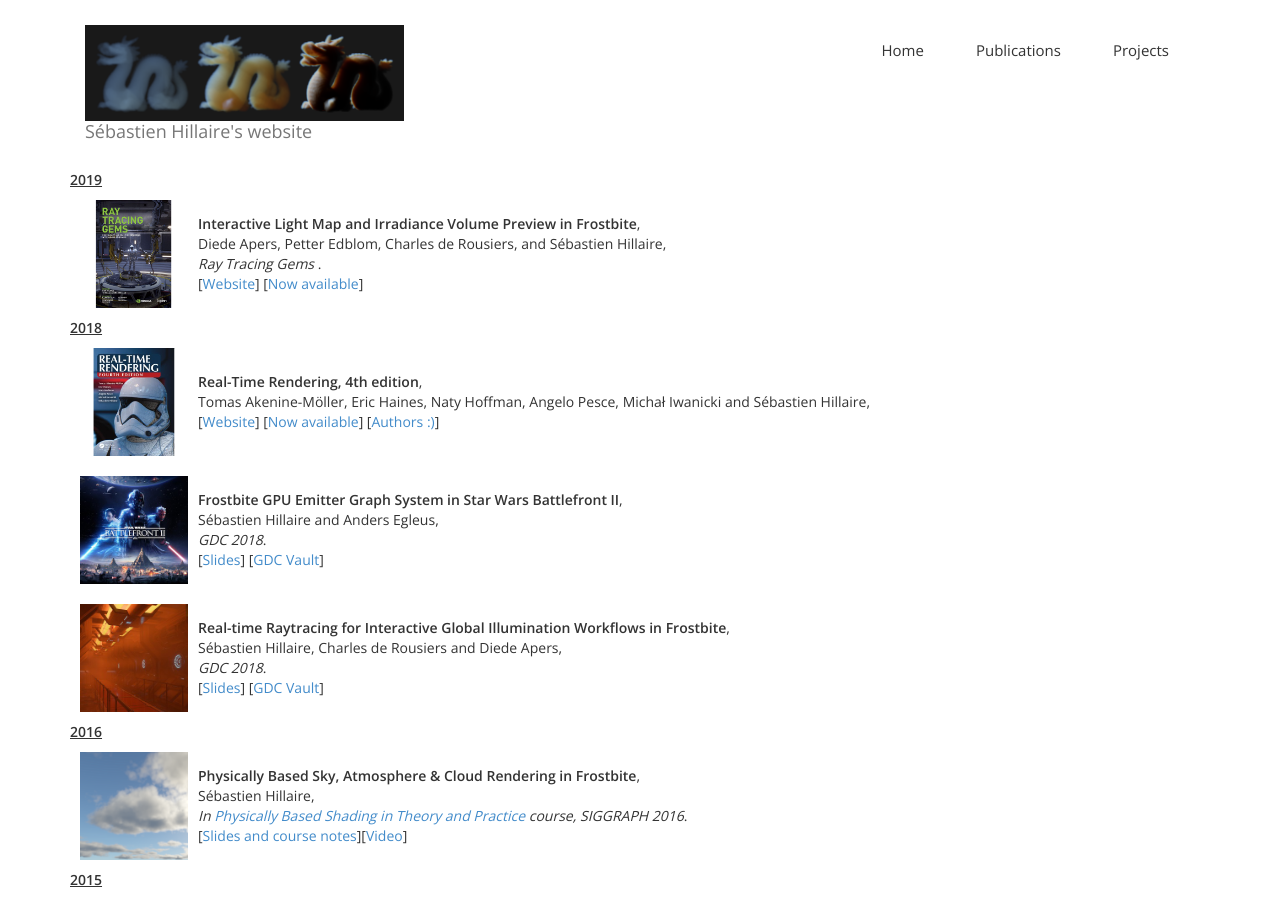
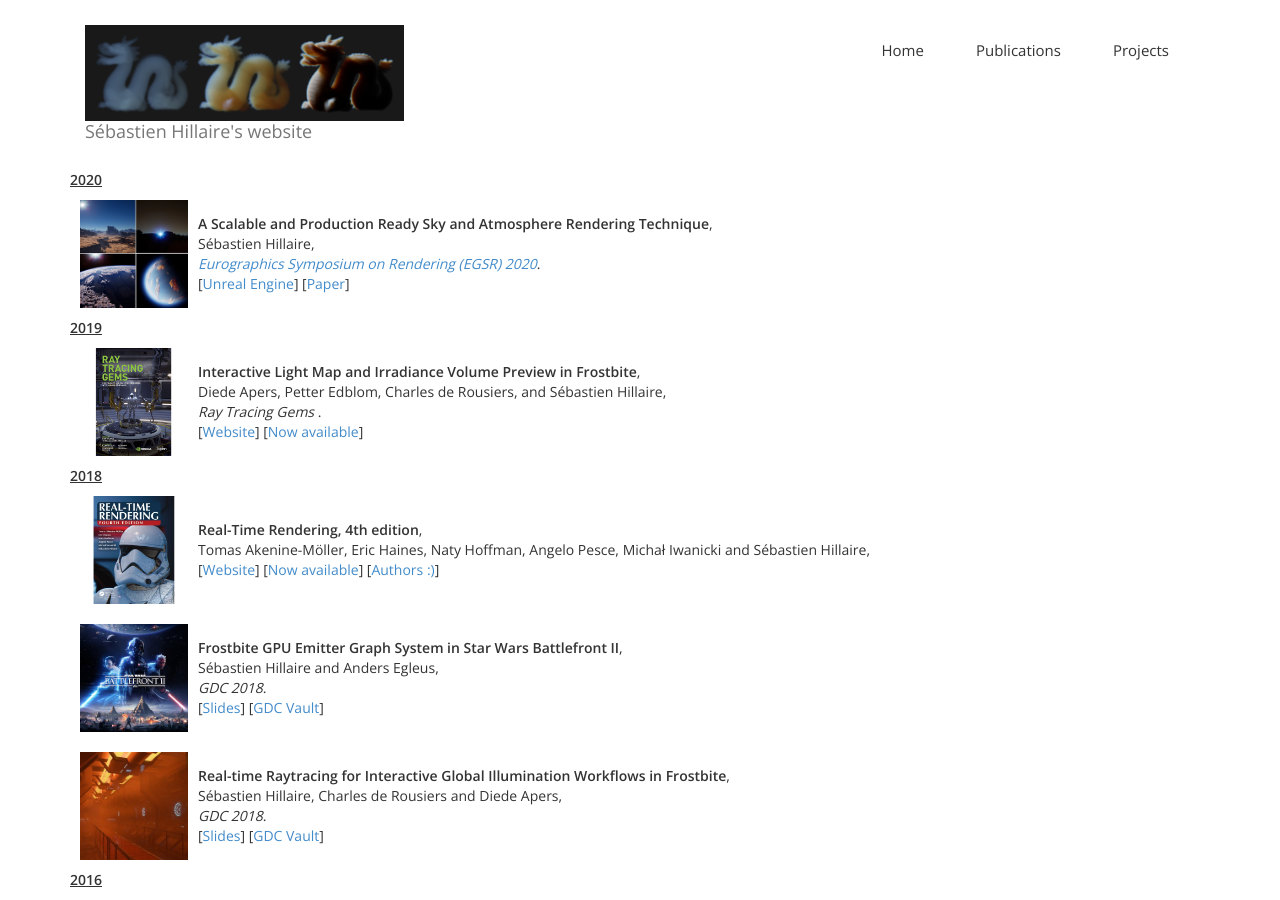
Before and after one commit to sebh/sebh.github.io, a Jekyll site: the page built from publications.html, in a window 1280 px wide and 900 px high. Built offline with Jekyll 4.4.1, drawn with Linux system fonts in a browser that asks for light colours; nearby versions of some CDN libraries; some web fonts are replaced; some of the changed lines change nothing that is shown.

Commit message:
EGSR paper and links open in new tabs

```diff
--- a/publications.html
+++ b/publications.html
@@ -51,6 +51,20 @@
 <section id="intro" style="padding-top: 80px;">
     <div class="container">
 
+        <span class="pub-year">2020</span>
+
+        <table class="pub-table">
+            <tr>
+                <td><img src="https://sebh.github.io/publications/egsr20202.png" class="pub-image"></td>
+                <td>
+                    <span class="pub-title"> A Scalable and Production Ready Sky and Atmosphere Rendering Technique</span>,<br />
+                    <span class="pub-autho"> S&eacute;bastien Hillaire</span>,<br />
+                    <span class="pub-where"> <a href="https://egsr2020.london/" target="_blank">Eurographics Symposium on Rendering (EGSR) 2020</a></span>.<br />
+                    [<a href="https://www.unrealengine.com/" target="_blank">Unreal Engine</a>] [<a href="https://sebh.github.io/publications/egsr2020.pdf" target="_blank">Paper</a>]
+                </td>
+            </tr>
+        </table>
+
         <span class="pub-year">2019</span>
 
         <table class="pub-table">
@@ -60,7 +74,7 @@
                     <span class="pub-title"> Interactive Light Map and Irradiance Volume Preview in Frostbite</span>,<br />
                     <span class="pub-autho"> Diede Apers, Petter Edblom, Charles de Rousiers, and S&eacute;bastien Hillaire</span>,<br />
                     <span class="pub-where"> Ray Tracing Gems </span>.<br />
-                    [<a href="http://www.realtimerendering.com/raytracinggems/">Website</a>] [<a href="https://www.apress.com/us/book/9781484244265#otherversion=9781484244272">Now available</a>]
+                    [<a href="http://www.realtimerendering.com/raytracinggems/" target="_blank">Website</a>] [<a href="https://www.apress.com/us/book/9781484244265#otherversion=9781484244272" target="_blank">Now available</a>]
                 </td>
             </tr>
         </table>
@@ -73,7 +87,7 @@
                 <td>
                     <span class="pub-title"> Real-Time Rendering, 4th edition</span>,<br />
                     <span class="pub-autho"> Tomas Akenine-M&ouml;ller, Eric Haines, Naty Hoffman, Angelo Pesce, Micha&#322; Iwanicki and S&eacute;bastien Hillaire</span>,<br />
-                    [<a href="http://www.realtimerendering.com/blog/category/book/">Website</a>] [<a href="https://www.crcpress.com/Real-Time-Rendering-Fourth-Edition/Akenine-Moller-Haines-Hoffman/p/book/9781138627000">Now available</a>] [<a href="https://pbs.twimg.com/media/DklvbUEUwAA0tok.jpg:large">Authors :)</a>]
+                    [<a href="http://www.realtimerendering.com/blog/category/book/" target="_blank">Website</a>] [<a href="https://www.crcpress.com/Real-Time-Rendering-Fourth-Edition/Akenine-Moller-Haines-Hoffman/p/book/9781138627000" target="_blank">Now available</a>] [<a href="https://pbs.twimg.com/media/DklvbUEUwAA0tok.jpg:large" target="_blank">Authors :)</a>]
                 </td>
             </tr>
             <tr>
@@ -82,7 +96,7 @@
                     <span class="pub-title"> Frostbite GPU Emitter Graph System in Star Wars Battlefront II</span>,<br />
                     <span class="pub-autho"> S&eacute;bastien Hillaire and Anders Egleus</span>,<br />
                     <span class="pub-where"> GDC 2018</span>.<br />
-                    [<a href="https://www.ea.com/frostbite/news/frostbite-gpu-emitter-graph-system">Slides</a>] [<a href="http://www.gdcvault.com/play/1025132/">GDC Vault</a>]
+                    [<a href="https://www.ea.com/frostbite/news/frostbite-gpu-emitter-graph-system" target="_blank">Slides</a>] [<a href="http://www.gdcvault.com/play/1025132/">GDC Vault</a>]
                 </td>
             </tr>
             <tr>
@@ -91,7 +105,7 @@
                     <span class="pub-title"> Real-time Raytracing for Interactive Global Illumination Workflows in Frostbite</span>,<br />
                     <span class="pub-autho"> S&eacute;bastien Hillaire, Charles de Rousiers and Diede Apers</span>,<br />
                     <span class="pub-where"> GDC 2018</span>.<br />
-                    [<a href="https://www.ea.com/frostbite/news/real-time-raytracing-for-interactive-global-illumination-workflows-in-frostbite">Slides</a>] [<a href="http://www.gdcvault.com/play/1024801/">GDC Vault</a>]
+                    [<a href="https://www.ea.com/frostbite/news/real-time-raytracing-for-interactive-global-illumination-workflows-in-frostbite" target="_blank">Slides</a>] [<a href="http://www.gdcvault.com/play/1024801/" target="_blank">GDC Vault</a>]
                 </td>
             </tr>
         </table>
@@ -104,8 +118,8 @@
                 <td>
                     <span class="pub-title"> Physically Based Sky, Atmosphere & Cloud Rendering in Frostbite</span>,<br />
                     <span class="pub-autho"> S&eacute;bastien Hillaire</span>,<br />
-                    <span class="pub-where"> In <a href="http://blog.selfshadow.com/publications/s2016-shading-course/">Physically Based Shading in Theory and Practice</a> course, SIGGRAPH 2016</span>.<br />
-                    [<a href="https://www.ea.com/frostbite/news/physically-based-sky-atmosphere-and-cloud-rendering">Slides and course notes</a>][<a href="https://youtu.be/zs0oYjwjNEo?t=4620">Video</a>]
+                    <span class="pub-where"> In <a href="http://blog.selfshadow.com/publications/s2016-shading-course/" target="_blank">Physically Based Shading in Theory and Practice</a> course, SIGGRAPH 2016</span>.<br />
+                    [<a href="https://www.ea.com/frostbite/news/physically-based-sky-atmosphere-and-cloud-rendering" target="_blank">Slides and course notes</a>][<a href="https://youtu.be/zs0oYjwjNEo?t=4620" target="_blank">Video</a>]
                 </td>
             </tr>
         </table>
@@ -118,8 +132,8 @@
                 <td>
                     <span class="pub-title"> Physically-based and Unified Volumetric Rendering in Frostbite</span>,<br />
                     <span class="pub-autho"> S&eacute;bastien Hillaire</span>,<br />
-                    <span class="pub-where"> In <a href="http://advances.realtimerendering.com/s2015/index.html">Advances in Real-time Rendering in Games</a> course, SIGGRAPH 2015</span>.<br />
-                    [<a href="https://www.ea.com/frostbite/news/physically-based-unified-volumetric-rendering-in-frostbite">Slides</a>]
+                    <span class="pub-where"> In <a href="http://advances.realtimerendering.com/s2015/index.html" target="_blank">Advances in Real-time Rendering in Games</a> course, SIGGRAPH 2015</span>.<br />
+                    [<a href="https://www.ea.com/frostbite/news/physically-based-unified-volumetric-rendering-in-frostbite" target="_blank">Slides</a>]
                 </td>
             </tr>
         </table>
@@ -132,12 +146,12 @@
                 <td>
                     <span class="pub-title"> Anti-Aliased Volumetric Lines Using Shader-Based Extrusion</span>,<br />
                     <span class="pub-autho"> S&eacute;bastien Hillaire</span>,<br />
-                    <span class="pub-where"> <a href="http://www.openglinsights.com/">OpenGL Insights</a></span>.<br />
-                    [<a href="https://assetstore.unity.com/packages/tools/particles-effects/volumetric-lines-29160">Available on Unity</a>]
+                    <span class="pub-where"> <a href="http://www.openglinsights.com/" target="_blank">OpenGL Insights</a></span>.<br />
+                    [<a href="https://assetstore.unity.com/packages/tools/particles-effects/volumetric-lines-29160" target="_blank">Available on Unity</a>]
                     <!--
-                    [Used in PewPew 2 on <a href="https://play.google.com/store/apps/details?id=com.jyaif.pewpew2">Android</a> and <a href="https://play.google.com/store/apps/details?id=com.jyaif.pewpew2">Apple</a>]
+                    [Used in PewPew 2 on <a href="https://play.google.com/store/apps/details?id=com.jyaif.pewpew2" target="_blank">Android</a> and <a href="https://play.google.com/store/apps/details?id=com.jyaif.pewpew2">Apple</a>]
                         -->
-                    [An <a href="http://prideout.net/blog/?p=61">extention</a>]
+                    [An <a href="http://prideout.net/blog/?p=61" target="_blank">extention</a>]
                 </td>
             </tr>
             <tr>
@@ -145,7 +159,7 @@
                 <td>
                     <span class="pub-title"> Improving Performance by Reducing Calls to the Driver</span>,<br />
                     <span class="pub-autho"> S&eacute;bastien Hillaire</span>,<br />
-                    <span class="pub-where"> <a href="http://www.openglinsights.com/">OpenGL Insights</a></span>.<br />
+                    <span class="pub-where"> <a href="http://www.openglinsights.com/" target="_blank">OpenGL Insights</a></span>.<br />
                 </td>
             </tr>
             <tr>
@@ -154,7 +168,7 @@
                     <span class="pub-title"> Design and Application of Real-Time Visual Attention Model for the Exploration of 3D Virtual Environments</span>,<br />
                     <span class="pub-autho"> S&eacute;bastien Hillaire, Anatole L&eacute;cuyer, Tony Regia Corte, R&eacute;mi Cozot, J&eacute;rome Royan, Gaspard Breton</span>,<br />
                     <span class="pub-where"> In IEEE Transactions on Visualization and Computer Graphics (TVCG), March, pp. 256-358</span>.<br />
-                    [<a href="https://sebh.github.io/publications/tvcg2012.pdf">Draft paper</a>]
+                    [<a href="https://sebh.github.io/publications/tvcg2012.pdf" target="_blank">Draft paper</a>]
                 </td>
             </tr>
         </table>
@@ -168,7 +182,7 @@
                     <span class="pub-title"> The Virtual Crepe Factory: 6DoF Haptic Interaction with Fluids</span>,<br />
                     <span class="pub-autho"> Gabriel Cirio, Maud Marchal, S&eacute;bastien Hillaire, Anatole L&eacute;cuyer</span>,<br />
                     <span class="pub-where"> In SIGGRAPH 2011 Emerging Technologies (E-Tech), Vancouver, Canada</span>.<br />
-                    [<a href="https://sebh.github.io/publications/etech2011.pdf">Draft paper</a>]
+                    [<a href="https://sebh.github.io/publications/etech2011.pdf" target="_blank">Draft paper</a>]
                 </td>
             </tr>
             <tr>
@@ -177,7 +191,7 @@
                     <span class="pub-title"> Six Degrees-of-Freedom Haptic Interaction with Fluids</span>,<br />
                     <span class="pub-autho"> Gabriel Cirio, Maud Marchal, S&eacute;bastien Hillaire, Anatole L&eacute;cuyer</span>,<br />
                     <span class="pub-where"> In IEEE Transactions on Visualization and Computer Graphics (TVCG), November, pp. 1714-1727</span>.<br />
-                    [<a href="https://sebh.github.io/publications/tvcg11.pdf">Draft paper</a>]
+                    [<a href="https://sebh.github.io/publications/tvcg11.pdf" target="_blank">Draft paper</a>]
                 </td>
             </tr>
             <tr>
@@ -185,8 +199,8 @@
                 <td>
                     <span class="pub-title"> Contribution to the Study of Visual Attention Models and Gaze Tracking to Improve Visual Feedback in 3D Interactive Applications</span>,<br />
                     <span class="pub-autho"> S&eacute;bastien Hillaire</span>,<br />
-                    <span class="pub-where"> <a href="http://www.theses.fr/2011ISAR0002">PhD thesis</a> </span>.<br />
-                    [<a href="https://sebh.github.io/publications/SebastienHillairePhD.pdf">Thesis</a>]
+                    <span class="pub-where"> <a href="http://www.theses.fr/2011ISAR0002" target="_blank">PhD thesis</a> </span>.<br />
+                    [<a href="https://sebh.github.io/publications/SebastienHillairePhD.pdf" target="_blank">Thesis</a>]
                 </td>
             </tr>
         </table>
@@ -200,7 +214,7 @@
                     <span class="pub-title"> A Real-Time Visual Attention Model for Predicting Gaze Point During First-Person Exploration of Virtual Environments</span>,<br />
                     <span class="pub-autho"> S&eacute;bastien Hillaire, Anatole L&eacute;cuyer, Tony Regia Corte, R&eacute;mi Cozot, Gaspard Breton</span>,<br />
                     <span class="pub-where"> Proceedings of ACM Symposium on Virtual Reality Software and Technology (VRST), Hong-Kong, China </span>.<br />
-                    [<a href="https://sebh.github.io/publications/vrst2010.pdf">Draft paper</a>] <span class="pub-selec">Paper Selected for a special issue in IEEE Transactions on Visualization and Computer Graphics</span>
+                    [<a href="https://sebh.github.io/publications/vrst2010.pdf" target="_blank">Draft paper</a>] <span class="pub-selec">Paper Selected for a special issue in IEEE Transactions on Visualization and Computer Graphics</span>
                 </td>
             </tr>
             <tr>
@@ -209,7 +223,7 @@
                     <span class="pub-title"> Using a Visual Attention Model to Improve Gaze Tracking Systems in Interactive 3D Applications</span>,<br />
                     <span class="pub-autho"> S&eacute;bastien Hillaire, Gaspard Breton, Nizar Ouarti, R&eacute;mi Cozot, Anatole L&eacute;cuyer</span>,<br />
                     <span class="pub-where"> In Computer Graphics Forum (CGF), Vol. 29, No. 6, pp.1830-1841  </span>.<br />
-                    [<a href="https://sebh.github.io/publications/cgf2010.pdf">Draft paper</a>]
+                    [<a href="https://sebh.github.io/publications/cgf2010.pdf" target="_blank">Draft paper</a>]
                 </td>
             </tr>
         </table>
@@ -223,7 +237,7 @@
                     <span class="pub-title"> Gaze Behavior and Visual Attention Model When Turning in Virtual Environments</span>,<br />
                     <span class="pub-autho"> S&eacute;bastien Hillaire, Anatole L&eacute;cuyer, Gaspard Breton, Tony Regia Corte</span>,<br />
                     <span class="pub-where"> Proceedings of ACM Symposium on Virtual Reality Software and Technology (VRST), Kyoto, Japan</span>.<br />
-                    [<a href="https://dl.acm.org/citation.cfm?id=1643941">Draft paper</a>]
+                    [<a href="https://dl.acm.org/citation.cfm?id=1643941" target="_blank">Draft paper</a>]
                 </td>
             </tr>
             <tr>
@@ -232,7 +246,7 @@
                     <span class="pub-title"> Can Camera Motions Improve the Perception of Traveled Distance in Virtual Environments?</span>,<br />
                     <span class="pub-autho"> L&eacute;o Terziman, Anatole L&eacute;cuyer, S&eacute;bastien Hillaire, Jan M. Wiener</span>,<br />
                     <span class="pub-where"> Proceedings of IEEE Virtual Reality (VR), Lafayette, Louisiana, USA</span>.<br />
-                    [<a href="https://sebh.github.io/publications/vr2009.pdf">Draft paper</a>]
+                    [<a href="https://sebh.github.io/publications/vr2009.pdf" target="_blank">Draft paper</a>]
                 </td>
             </tr>
         </table>
@@ -246,7 +260,7 @@
                     <span class="pub-title"> Depth-of-Field Blur Effects for First-Person Navigation in Virtual Environments</span>,<br />
                     <span class="pub-autho"> S&eacute;bastien Hillaire, Anatole L&eacute;cuyer, R&eacute;mi Cozot, G&eacute;ry Casiez</span>,<br />
                     <span class="pub-where"> In IEEE Computer Graphics and Application (CG&A), vol. 28, no. 6, Nov/Dec, pp. 47-55</span>.<br />
-                    [<a href="https://sebh.github.io/publications/cga2008.pdf">Draft paper</a>]
+                    [<a href="https://sebh.github.io/publications/cga2008.pdf" target="_blank">Draft paper</a>]
                 </td>
             </tr>
             <tr>
@@ -255,7 +269,7 @@
                     <span class="pub-title"> Using an Eye-Tracking System to Improve Depth-of-Field Blur Effects and Camera Motions in Virtual Environments</span>,<br />
                     <span class="pub-autho"> S&eacute;bastien Hillaire, Anatole L&eacute;cuyer, R&eacute;mi Cozot, G&eacute;ry Casiez</span>,<br />
                     <span class="pub-where"> Proceedings of IEEE Virtual Reality (VR), Reno, Nevada, USA, pp. 47-51</span>.<br />
-                    [<a href="https://sebh.github.io/publications/vr2008.pdf">Draft paper</a>] [<a href="https://www.youtube.com/watch?v=HdW1v9TPNYw">Video</a>]
+                    [<a href="https://sebh.github.io/publications/vr2008.pdf" target="_blank">Draft paper</a>] [<a href="https://www.youtube.com/watch?v=HdW1v9TPNYw" target="_blank">Video</a>]
                 </td>
             </tr>
         </table>
@@ -269,7 +283,7 @@
                     <span class="pub-title"> Effets de flou visuel pour la navigation en environnements virtuels en vue a la premi&egrave;re personnes</span>,<br />
                     <span class="pub-autho"> S&eacute;bastien Hillaire, Anatole L&eacute;cuyer, R&eacute;mi Cozot, G&eacute;ry Casiez</span>,<br />
                     <span class="pub-where"> Proceedings of Association Francaise d'Informatique Graphique (AFIG), Marne-la-Vall&eacute;e, France, pp. 83-90</span>.<br />
-                    [<a href="https://sebh.github.io/publications/vrst2007.pdf">Draft paper</a>]
+                    [<a href="https://sebh.github.io/publications/vrst2007.pdf" target="_blank">Draft paper</a>]
                 </td>
             </tr>
             <tr>
@@ -278,7 +292,7 @@
                     <span class="pub-title"> Depth-of-Field Blur Effects for First-Person Navigation in Virtual Environments</span>,<br />
                     <span class="pub-autho"> S&eacute;bastien Hillaire, Anatole L&eacute;cuyer, R&eacute;mi Cozot, G&eacute;ry Casiez</span>,<br />
                     <span class="pub-where"> Proceedings of ACM Symposium on Virtual Reality Software and Technology (VRST), Newport Beach, California, USA, pp. 204-207</span>.<br />
-                    [<a href="https://sebh.github.io/publications/vrst2007.pdf">Draft paper</a>] <span class="pub-selec">Paper Selected for a special issue in IEEE Computer Graphics and Application</span>
+                    [<a href="https://sebh.github.io/publications/vrst2007.pdf" target="_blank">Draft paper</a>] <span class="pub-selec">Paper Selected for a special issue in IEEE Computer Graphics and Application</span>
                 </td>
             </tr>
         </table>
```
Also changed, not shown: publications/egsr2020.png (added), publications/egsr20202.png (added), 1 other file.
